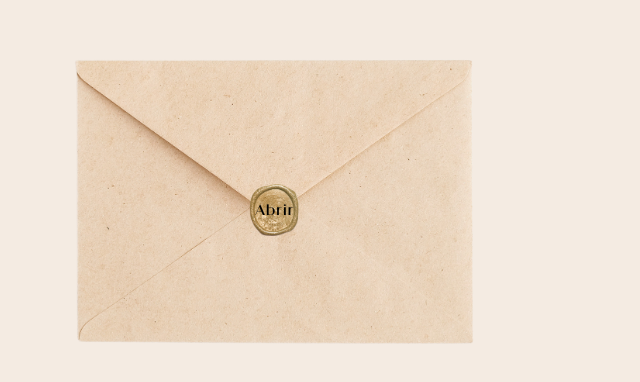
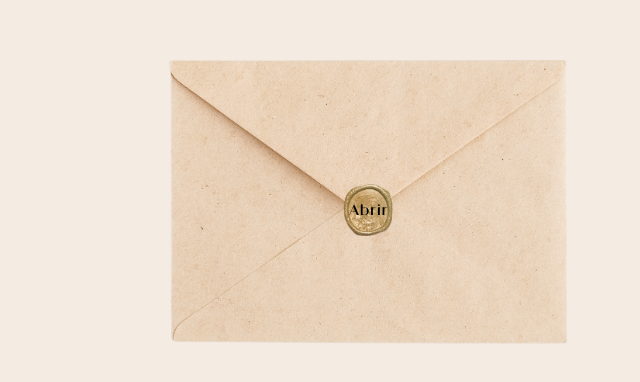
Before and after one commit to Duotech-Design/invitaciones, a React (Create React App) app: page /sobre in a window 1280 px wide. Shown: the part 178-560 px from the top of the page, without its empty margins (264-904 px from the left). Built offline with nearby package versions, Linux system fonts and the light colour scheme; a web font is replaced by a local one.

Commit message:
tamaño de sobre en desktop

```diff
--- a/src/components/Sobre/Sobre.js
+++ b/src/components/Sobre/Sobre.js
@@ -1,19 +1,10 @@
 import { Box } from "@mui/material";
+import useMediaQuery from '@mui/material/useMediaQuery';
 
-const styles = {
-  sobre: {
-    //position: "relative",
-    //textAlign: "center",
-    margin: "0px 0px",
-    width: "100%",
-    height: "100%",
-    objectFit: "cover",
-    //maxWidth: "70%",
-    //maxHeight: "70%",
-  },
-};
+
 
 function Sobre() {
+    const matches = useMediaQuery('(min-width:900px)');
   return (
     <Box
       sx={{
@@ -24,7 +15,7 @@ function Sobre() {
         height: "100vh",
         backgroundImage: "url('/img/Sobre.png')",
         backgroundRepeat: "no-repeat",
-        backgroundPosition: "38% 50%",
+        backgroundPosition: matches ? "50% 50%" : "38% 50%",
       }}
     >
       {/*}  <img
```
